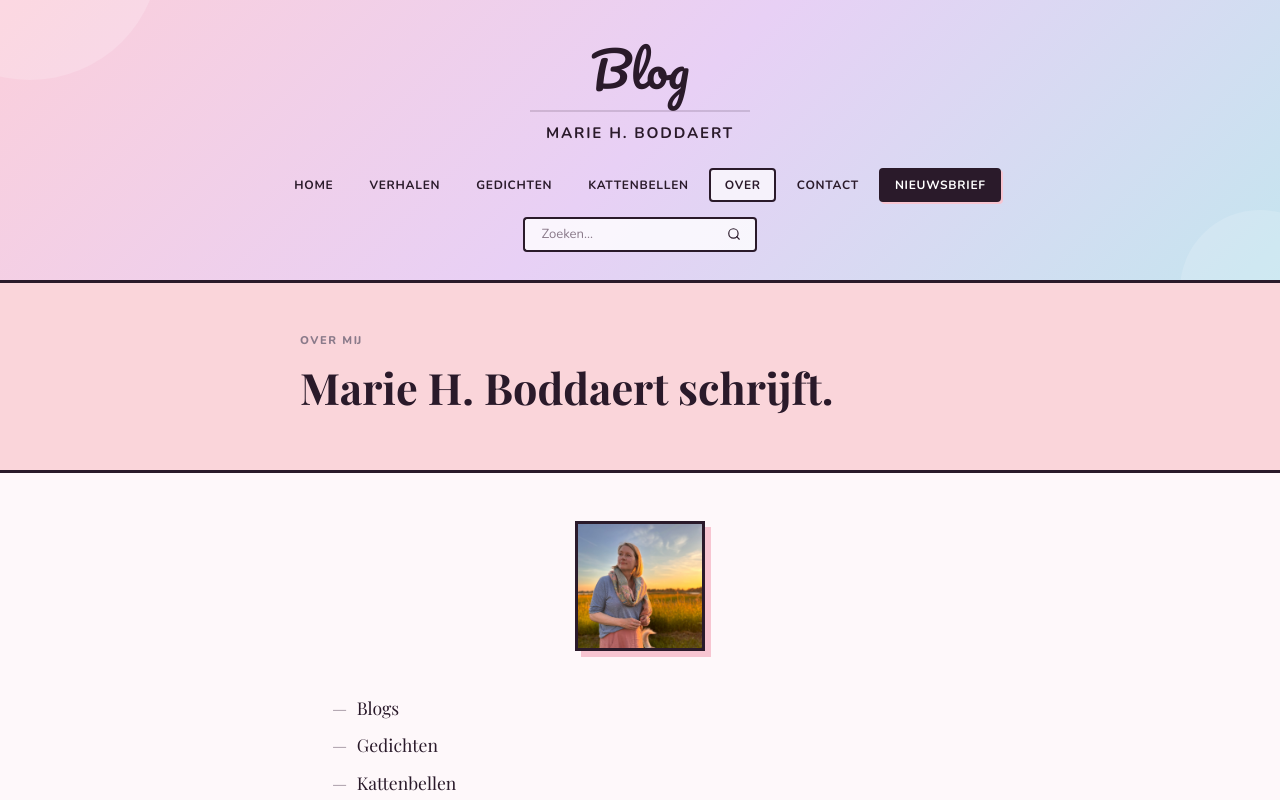
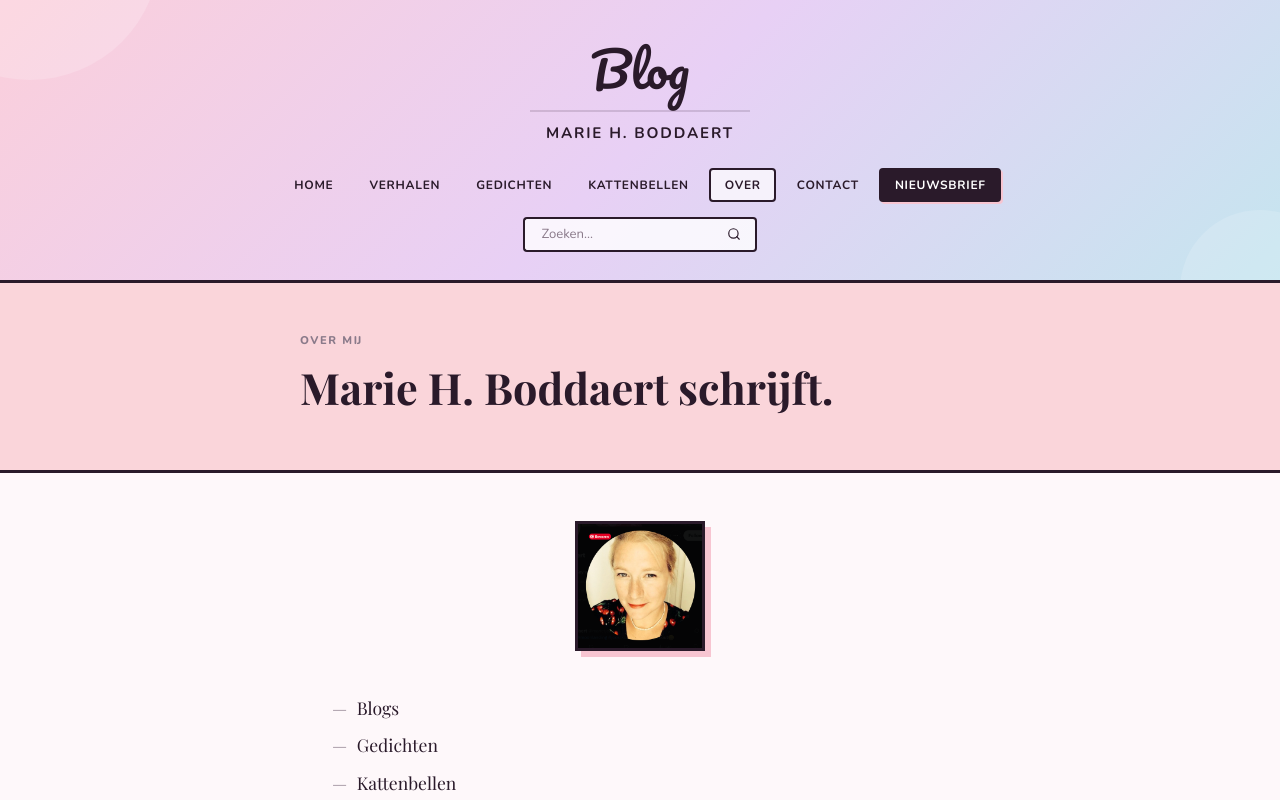
Before and after one commit to manonkeeman/MarieBoddaert, a Next.js app: page /over in a window 1280 px wide. Shown: the top 800 px of the page. Built offline with nearby package versions, Linux system fonts and the light colour scheme; no server answers; a web font is replaced by a local one.

Commit message:
Profielfoto Marie bijgewerkt op Over mij pagina
Co-Authored-By: Claude Sonnet 4.6 <noreply@anthropic.com>

```diff
--- a/app/over/page.tsx
+++ b/app/over/page.tsx
@@ -62,7 +62,7 @@ export default async function Over() {
         {photoUrl ? (
           <img src={photoUrl} alt="Marie H. Boddaert" className="over-photo" />
         ) : (
-          <Image src="/marie-paco.jpeg" alt="Marie H. Boddaert en Paco" width={130} height={130} className="over-photo" priority />
+          <Image src="/marie-profiel.png" alt="Marie H. Boddaert" width={200} height={200} className="over-photo" priority />
         )}
 
         <div className="over-content">
```
Also changed, not shown: public/marie-profiel.png (added).
